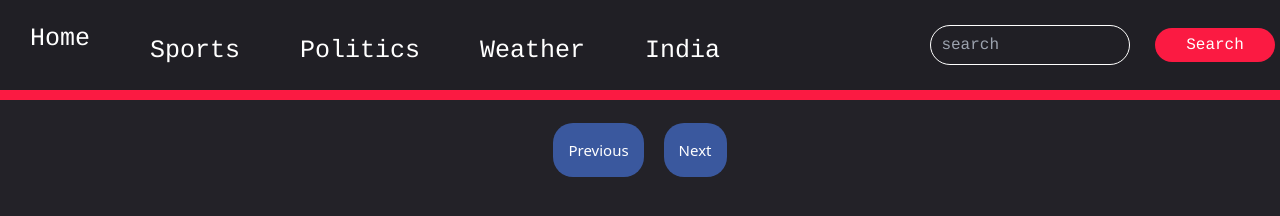
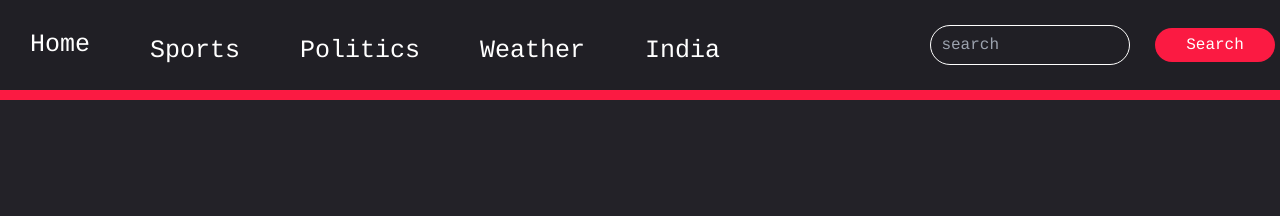
Before and after one commit to jai2k15/NewsApp, a plain HTML site: page index.html in a window 1280 px wide. Drawn offline with nearby package versions, Linux system fonts and the light colour scheme.

Commit message:
Update index.html

```diff
--- a/index.html
+++ b/index.html
@@ -14,7 +14,7 @@
 
         <header>
             <nav class="nav-height navbar">
-                <ul class="hide-items space-y-3 leftNav">
+                <ul class="hide-items space-y-3 div items-center leftNav">
                     <li><a href="/?q=general&page=1">Home</a></li>
                     <li><a href="/?q=sports&page=1">Sports</a></li>
                     <li><a href="/?q=politics&page=1">Politics</a></li>
@@ -48,8 +48,8 @@
             <!-- card end -->
         </section>
         <div id="page">
-            <button  class="jumpbtn"> <a id="prev" href=""> Previous </a></button>
-            <button class="jumpbtn"><a id="next" href=""> Next </a></button>
+            <!--<button  class="jumpbtn"> <a id="prev" href=""> Previous </a></button>
+            <button class="jumpbtn"><a id="next" href=""> Next </a></button>-->
         </div>
         <script>
             window.location.href + "/?q=all&page=1";
```
